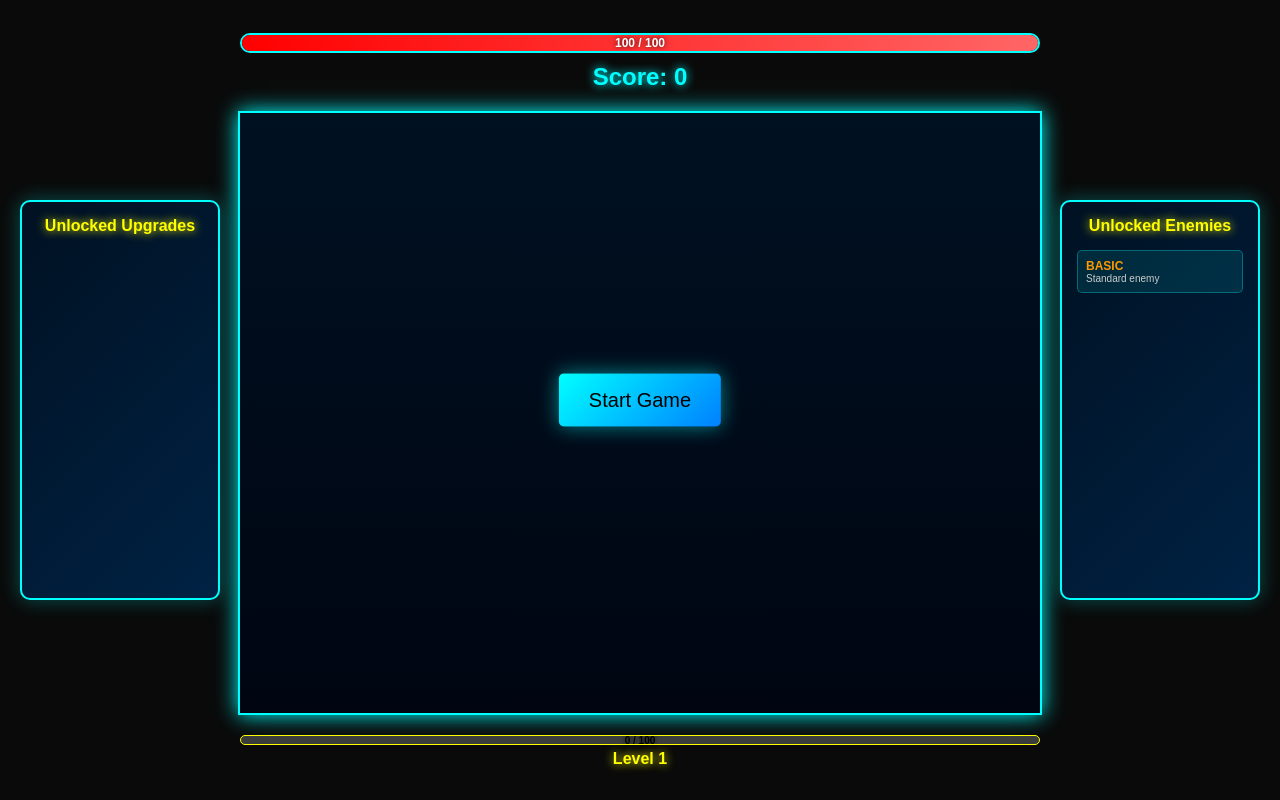
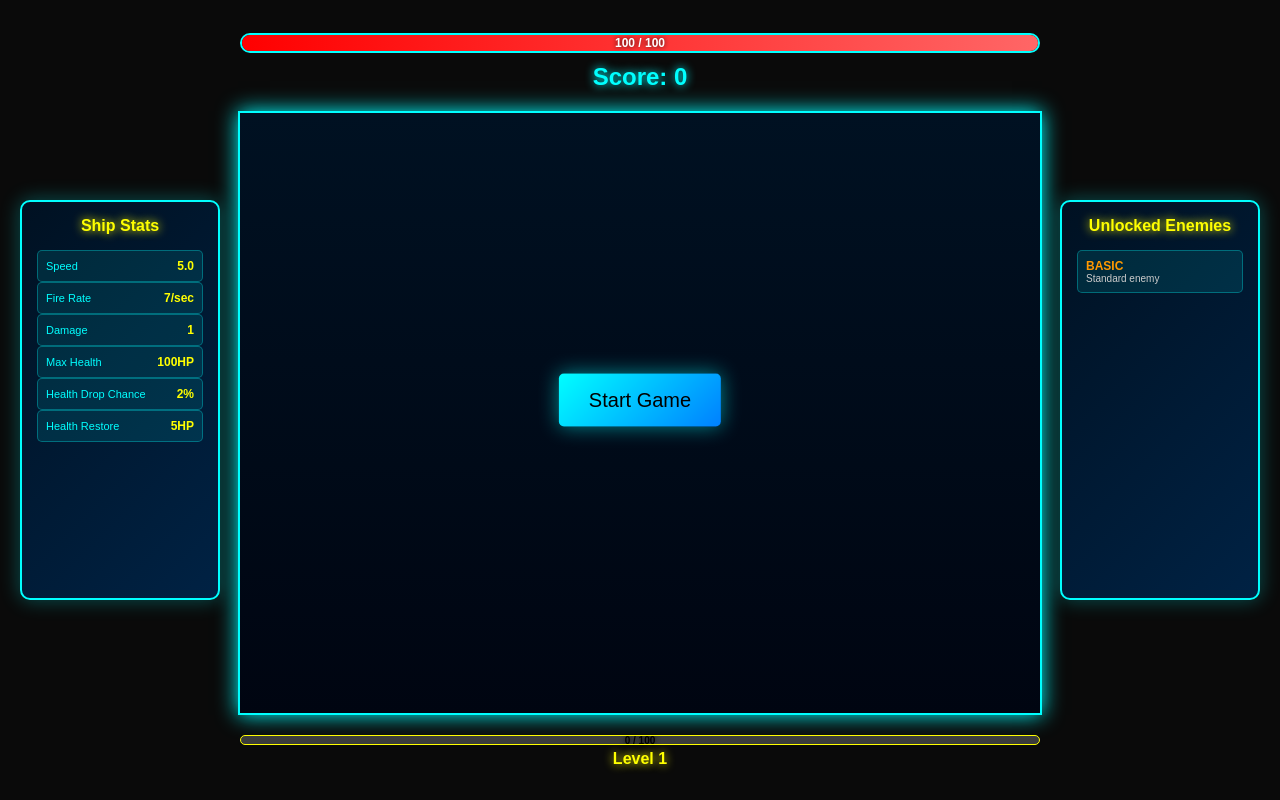
Before and after one commit to SitcomReality/websim-2d-scrolling-shooter, a plain HTML site: page index.html in a window 1280 px wide. Drawn offline with Linux system fonts and the light colour scheme.

Commit message:
v56: Change the left panel to show ship stats instead of unlocked upgrades. It should show the player's current speed, shooting speed, damage, max health, health pickup drop chance, and how much health is restored by health pickups.

```diff
--- a/game/Game.js
+++ b/game/Game.js
@@ -92,19 +92,29 @@ export class Game {
     }
 
     updateSidePanels() {
-        // Update upgrades panel
-        const upgradesList = document.getElementById('unlocked-upgrades-list');
-        if (upgradesList) {
-            upgradesList.innerHTML = '';
-            for (const [upgradeName, data] of this.upgradeSystem.playerUpgrades) {
+        // Update ship stats panel
+        const statsList = document.getElementById('ship-stats-list');
+        if (statsList) {
+            statsList.innerHTML = '';
+
+            const stats = [
+                { name: 'Speed', value: this.player.speed?.toFixed(1) || '5.0', unit: '' },
+                { name: 'Fire Rate', value: Math.round(1000 / (this.player.fireRate || 150)), unit: '/sec' },
+                { name: 'Damage', value: this.player.damage || 1, unit: '' },
+                { name: 'Max Health', value: this.player.maxHealth || 100, unit: 'HP' },
+                { name: 'Health Drop Chance', value: Math.round((this.player.healthPickupChance || 0.02) * 100), unit: '%' },
+                { name: 'Health Restore', value: this.player.healthPickupAmount || 5, unit: 'HP' }
+            ];
+
+            stats.forEach(stat => {
                 const item = document.createElement('div');
-                item.className = 'upgrade-item';
+                item.className = 'stat-item';
                 item.innerHTML = `
-                    <div>${upgradeName}</div>
-                    <div class="upgrade-count">Level ${data.count}</div>
+                    <div class="stat-name">${stat.name}</div>
+                    <div class="stat-value">${stat.value}${stat.unit}</div>
                 `;
-                upgradesList.appendChild(item);
-            }
+                statsList.appendChild(item);
+            });
         }
 
         // Update enemies panel
--- a/index.html
+++ b/index.html
@@ -17,8 +17,8 @@
         </div>
 
         <div id="left-panel">
-            <h3>Unlocked Upgrades</h3>
-            <div id="unlocked-upgrades-list"></div>
+            <h3>Ship Stats</h3>
+            <div id="ship-stats-list"></div>
         </div>
 
         <canvas id="game-canvas" width="800" height="600"></canvas>
--- a/styles.css
+++ b/styles.css
@@ -378,7 +378,7 @@ body {
     gap: 8px;
 }
 
-.upgrade-item, .enemy-item {
+.upgrade-item, .enemy-item, .stat-item {
     padding: 8px;
     background: rgba(0, 255, 255, 0.1);
     border: 1px solid rgba(0, 255, 255, 0.3);
@@ -387,7 +387,24 @@ body {
     transition: all 0.3s ease;
 }
 
-.upgrade-item:hover, .enemy-item:hover {
+.stat-item {
+    display: flex;
+    justify-content: space-between;
+    align-items: center;
+}
+
+.stat-name {
+    color: #00ffff;
+    font-size: 11px;
+}
+
+.stat-value {
+    color: #ffff00;
+    font-weight: bold;
+    font-size: 12px;
+}
+
+.upgrade-item:hover, .enemy-item:hover, .stat-item:hover {
     background: rgba(0, 255, 255, 0.2);
     transform: translateX(2px);
 }
```
